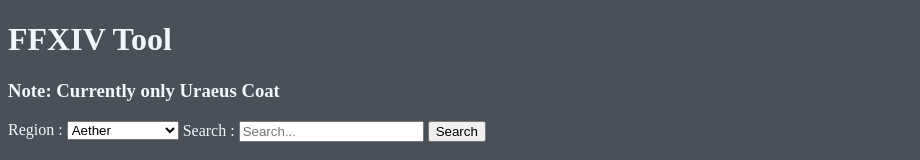
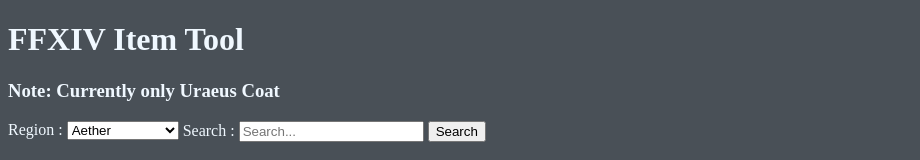
Before and after one commit to ks55x20a/ffxiv-item-tool, a plain HTML site: page index.html in a window 1280 px wide. Shown: the top 160 px of the page, without its empty margins (0-920 px from the left). Drawn offline with nearby package versions, Linux system fonts and the light colour scheme.

Commit message:
name edit

```diff
--- a/index.html
+++ b/index.html
@@ -10,7 +10,7 @@
 <body>
 
     <div class="container">
-        <h1>FFXIV Tool</h1>
+        <h1>FFXIV Item Tool</h1>
         <h3>Note: Currently only Uraeus Coat</h3>
         <div class="selectionContainer">
             <label for="region">Region :</label>
```
Also changed, not shown: 1 other file.
